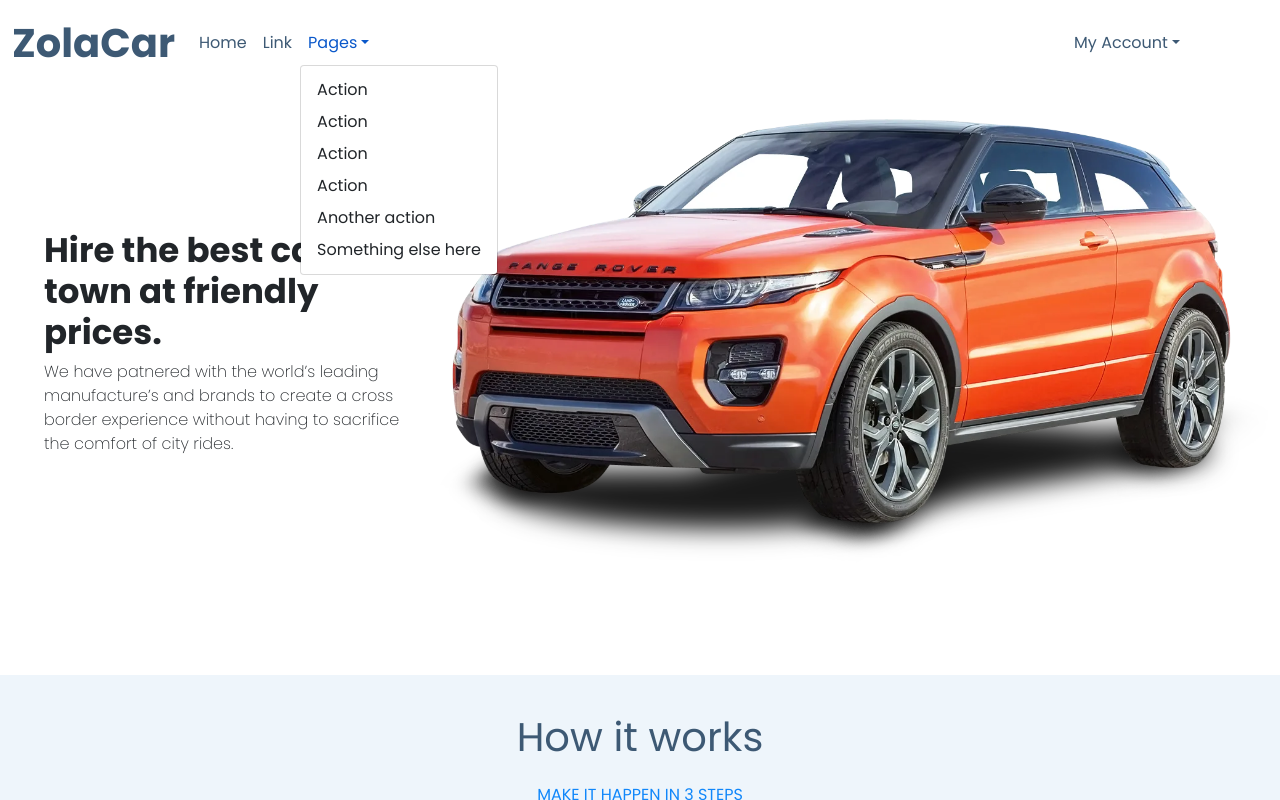
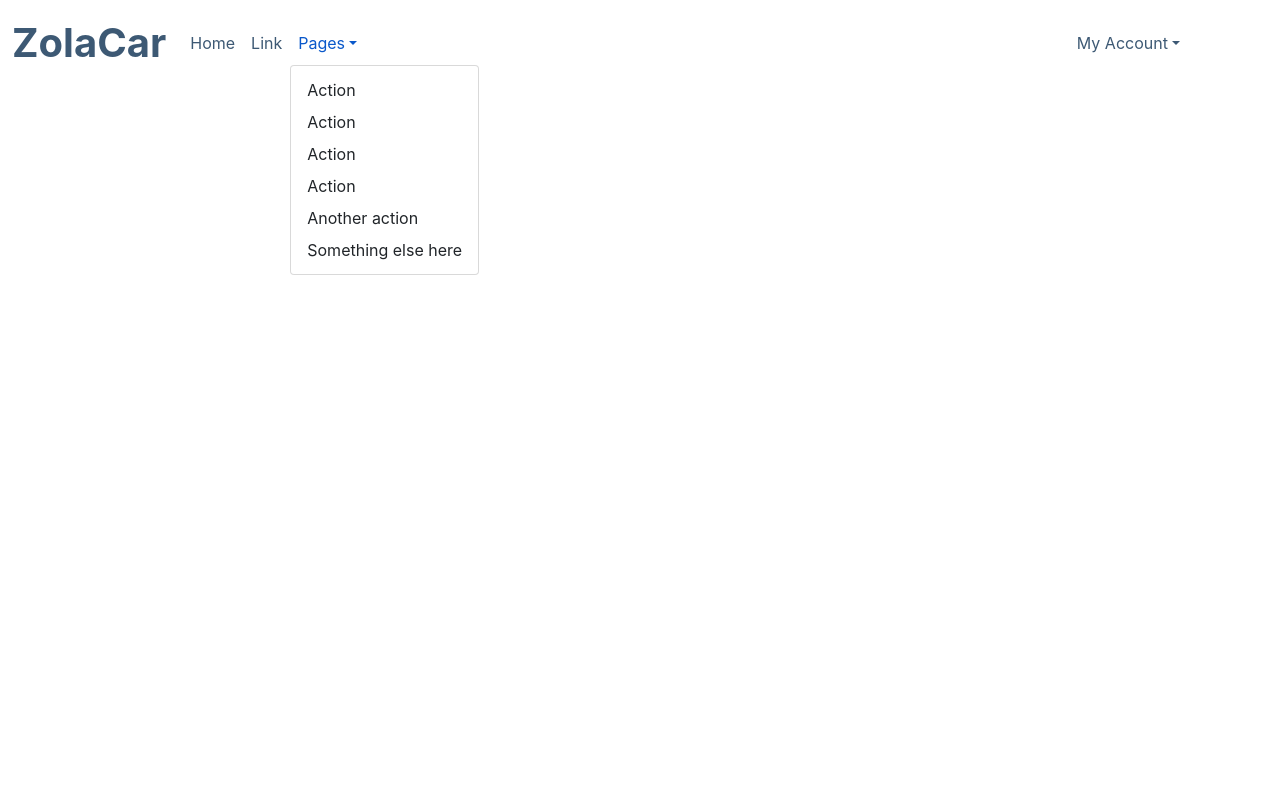
Before and after one commit to Marcos8060/upcar, a React (Create React App) app: page /detail in a window 1280 px wide. Both pictures are taken after a click on the button "Pages". Shown: the top 800 px of the page. Built offline with nearby package versions, Linux system fonts and the light colour scheme.

Commit message:
created a car detail component

```diff
--- a/src/App.css
+++ b/src/App.css
@@ -12,3 +12,6 @@
   --secondary: #EEF5FB;
   --works: #879DB2;
 }
+.app__navbar{
+  margin-bottom: 10vh;
+}
--- /dev/null
+++ b/src/components/Detail.js
@@ -0,0 +1,17 @@
+import React from 'react'
+import Navbar from './Navbar'
+
+function Detail() {
+  return (
+    <>
+      <div className="app__detail">
+          <Navbar />
+          <div className="container">
+
+          </div>
+      </div>
+    </>
+  )
+}
+
+export default Detail
--- a/src/components/Hero.js
+++ b/src/components/Hero.js
@@ -1,118 +1,13 @@
 import React from "react";
 import "./css/hero.css";
 import car from "../images/range.webp";
+import Navbar from "./Navbar";
 
 function Hero() {
   return (
     <>
       <div className="app__hero">
-        <nav class="navbar navbar-expand-lg">
-          <div class="container-fluid">
-            <a class="navbar-brand" href="#">
-              ZolaCar
-            </a>
-            <button
-              class="navbar-toggler"
-              type="button"
-              data-bs-toggle="collapse"
-              data-bs-target="#navbarSupportedContent"
-              aria-controls="navbarSupportedContent"
-              aria-expanded="false"
-              aria-label="Toggle navigation"
-            >
-              <span class="navbar-toggler-icon"></span>
-            </button>
-            <div class="collapse navbar-collapse" id="navbarSupportedContent">
-              <ul class="navbar-nav me-auto mb-2 mb-lg-0">
-                <li class="nav-item">
-                  <a class="nav-link active" aria-current="page" href="#">
-                    Home
-                  </a>
-                </li>
-                <li class="nav-item">
-                  <a class="nav-link" href="#">
-                    Link
-                  </a>
-                </li>
-                <li class="nav-item dropdown">
-                  <a
-                    class="nav-link dropdown-toggle"
-                    href="#"
-                    id="navbarDropdown"
-                    role="button"
-                    data-bs-toggle="dropdown"
-                    aria-expanded="false"
-                  >
-                    Pages
-                  </a>
-                  <ul class="dropdown-menu" aria-labelledby="navbarDropdown">
-                    <li>
-                      <a class="dropdown-item" href="#">
-                        Action
-                      </a>
-                    </li>
-                    <li>
-                      <a class="dropdown-item" href="#">
-                        Action
-                      </a>
-                    </li>
-                    <li>
-                      <a class="dropdown-item" href="#">
-                        Action
-                      </a>
-                    </li>
-                    <li>
-                      <a class="dropdown-item" href="#">
-                        Action
-                      </a>
-                    </li>
-                    <li>
-                      <a class="dropdown-item" href="#">
-                        Another action
-                      </a>
-                    </li>
-                    <li>
-                      <a class="dropdown-item" href="#">
-                        Something else here
-                      </a>
-                    </li>
-                  </ul>
-                </li>
-              </ul>
-              <ul class="navbar-nav right ms-auto mb-2 mb-lg-0">
-                <li class="nav-item dropdown">
-                  <a
-                    class="nav-link dropdown-toggle"
-                    href="#"
-                    id="navbarDropdown"
-                    role="button"
-                    data-bs-toggle="dropdown"
-                    aria-expanded="false"
-                  >
-                    My Account
-                  </a>
-                  <ul class="dropdown-menu" aria-labelledby="navbarDropdown">
-                    <li>
-                      <a class="dropdown-item" href="#">
-                        SignIn
-                      </a>
-                    </li>
-                    <li>
-                      <a class="dropdown-item" href="#">
-                        My account
-                      </a>
-                    </li>
-                    <li>
-                      <a class="dropdown-item" href="#">
-                        Checkout
-                      </a>
-                    </li>
-                  </ul>
-                </li>
-              </ul>
-            </div>
-          </div>
-        </nav>
+        <Navbar />
         <div class="container-fluid">
           <div className="row">
             <div className="col-md-4">
--- /dev/null
+++ b/src/components/Navbar.js
@@ -0,0 +1,119 @@
+import React from 'react'
+
+function Navbar() {
+  return (
+    <>
+      <div className="app__navbar">
+      <nav class="navbar navbar-expand-lg">
+          <div class="container-fluid">
+            <a class="navbar-brand" href="#">
+              ZolaCar
+            </a>
+            <button
+              class="navbar-toggler"
+              type="button"
+              data-bs-toggle="collapse"
+              data-bs-target="#navbarSupportedContent"
+              aria-controls="navbarSupportedContent"
+              aria-expanded="false"
+              aria-label="Toggle navigation"
+            >
+              <span class="navbar-toggler-icon"></span>
+            </button>
+            <div class="collapse navbar-collapse" id="navbarSupportedContent">
+              <ul class="navbar-nav me-auto mb-2 mb-lg-0">
+                <li class="nav-item">
+                  <a class="nav-link active" aria-current="page" href="#">
+                    Home
+                  </a>
+                </li>
+                <li class="nav-item">
+                  <a class="nav-link" href="#">
+                    Link
+                  </a>
+                </li>
+                <li class="nav-item dropdown">
+                  <a
+                    class="nav-link dropdown-toggle"
+                    href="#"
+                    id="navbarDropdown"
+                    role="button"
+                    data-bs-toggle="dropdown"
+                    aria-expanded="false"
+                  >
+                    Pages
+                  </a>
+                  <ul class="dropdown-menu" aria-labelledby="navbarDropdown">
+                    <li>
+                      <a class="dropdown-item" href="#">
+                        Action
+                      </a>
+                    </li>
+                    <li>
+                      <a class="dropdown-item" href="#">
+                        Action
+                      </a>
+                    </li>
+                    <li>
+                      <a class="dropdown-item" href="#">
+                        Action
+                      </a>
+                    </li>
+                    <li>
+                      <a class="dropdown-item" href="#">
+                        Action
+                      </a>
+                    </li>
+                    <li>
+                      <a class="dropdown-item" href="#">
+                        Another action
+                      </a>
+                    </li>
+                    <li>
+                      <a class="dropdown-item" href="#">
+                        Something else here
+                      </a>
+                    </li>
+                  </ul>
+                </li>
+              </ul>
+              <ul class="navbar-nav right ms-auto mb-2 mb-lg-0">
+                <li class="nav-item dropdown">
+                  <a
+                    class="nav-link dropdown-toggle"
+                    href="#"
+                    id="navbarDropdown"
+                    role="button"
+                    data-bs-toggle="dropdown"
+                    aria-expanded="false"
+                  >
+                    My Account
+                  </a>
+                  <ul class="dropdown-menu" aria-labelledby="navbarDropdown">
+                    <li>
+                      <a class="dropdown-item" href="#">
+                        SignIn
+                      </a>
+                    </li>
+                    <li>
+                      <a class="dropdown-item" href="#">
+                        My account
+                      </a>
+                    </li>
+                    <li>
+                      <a class="dropdown-item" href="#">
+                        Checkout
+                      </a>
+                    </li>
+                  </ul>
+                </li>
+              </ul>
+            </div>
+          </div>
+        </nav>
+      </div>
+    </>
+  )
+}
+
+export default Navbar
--- a/src/index.js
+++ b/src/index.js
@@ -2,10 +2,26 @@ import React from 'react';
 import ReactDOM from 'react-dom/client';
 import './index.css';
 import App from './App';
+import Hero from './components/Hero';
+import Detail from './components/Detail';
+import { BrowserRouter as Router, Routes, Route} from "react-router-dom";
+
 
 const root = ReactDOM.createRoot(document.getElementById('root'));
 root.render(
-  <React.StrictMode>
-    <App />
-  </React.StrictMode>
+<Router>
+    <React.StrictMode>
+        <Routes>
+            <Route exact path='/' element={ < App />}></Route>
+            <Route exact path='/detail' element={ < Detail />}></Route>
+            {/* <Route exact path='/register' element={< Register/>}></Route> */}
+            {/* <Route exact path='/login' element={< Login />}></Route> */}
+            {/* <Route exact path='/logout' element={< Logout />}></Route> */}
+            {/* <Route exact path='/profiles/:id' element={< Profile />}></Route> */}
+            {/* <Route exact path='/search' element={< Search />}></Route> */}
+            {/* <Route exact path='/admin/profiles' element={< Admin />}></Route> */}
+            {/* <Route exact path='/edit/:id' element={< Edit />}></Route> */}
+        </Routes>
+    </React.StrictMode>
+</Router>
 );
```
